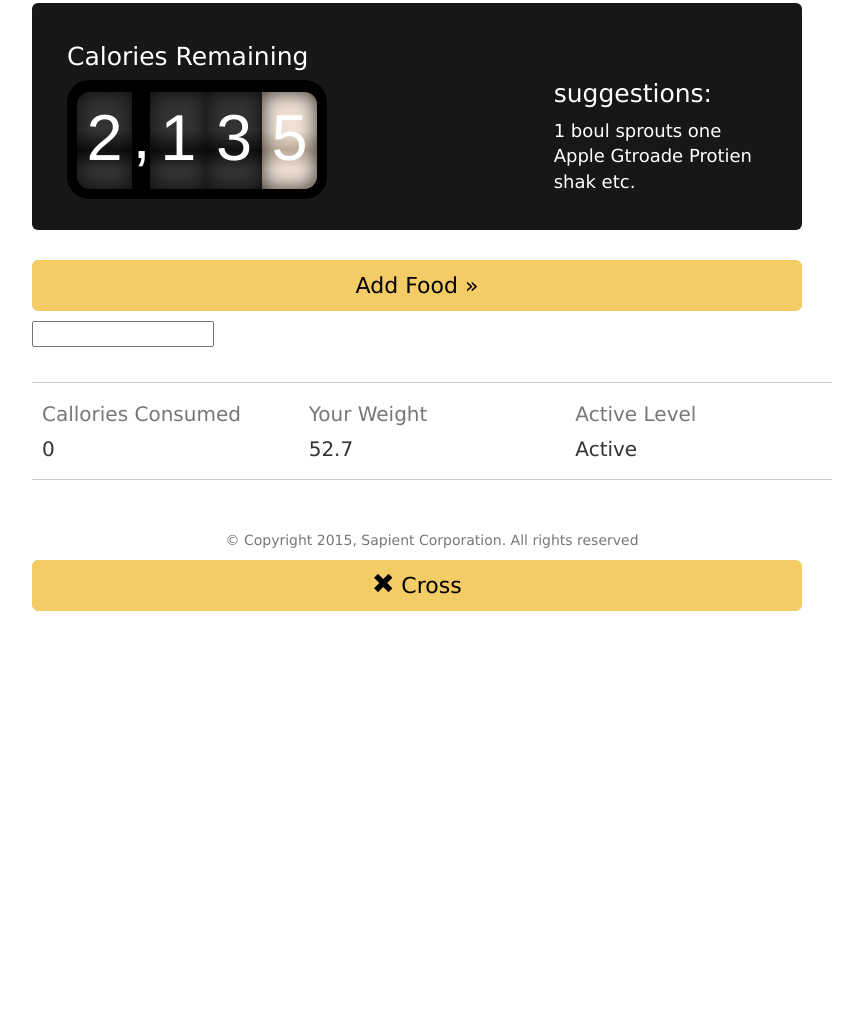
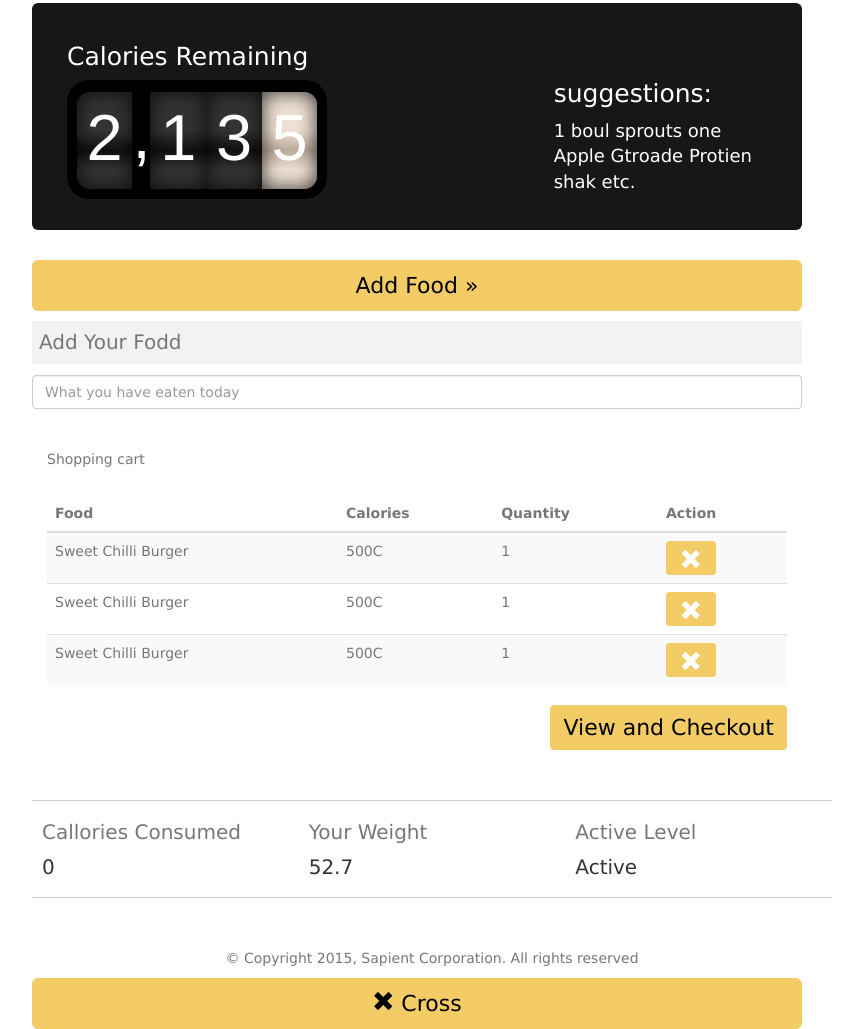
Before and after one commit to prakharu/mfit, a plain HTML site: page index.html in a window 1280 px wide. Shown: the part 653-1682 px from the top of the page, without its empty margins (223-1086 px from the left). Before the commit the page ends 1264 px from the top, so only its background shows below. Drawn offline with nearby package versions, Linux system fonts and the light colour scheme.

Commit message:
html changes food list changes

```diff
--- a/index.html
+++ b/index.html
@@ -205,7 +205,55 @@
 		  </div>
 		</div>
 		<p><a class="btn btn-primary btn-lg btn-block" href="#" role="button">Add Food &raquo;</a></p>
-    <input type="text" id="foodItem"/>
+
+ <div class="form-group age-container">
+				<label for="Age" class="form-field">Add Your Fodd </label>
+				<input  class="form-control" id="foodItem" placeholder="What you have eaten today">
+			  </div>
+
+
+    <div class="panel-heading">Shopping cart</div>
+    <div class="panel-body">
+      <table class="table table-striped table-hover">
+        <thead>
+          <tr>
+
+            <th>Food</th>
+            <th>Calories</th>
+            <th>Quantity</th>
+            <th>Action</th>
+          </tr>
+        </thead>
+        <tbody>
+          <tr>
+            <td>Sweet Chilli Burger</td>
+            <td>500C</td>
+            <td>1</td>
+                  <td><button class="btn btn-primary btn-sm btn-danger btn-block" style="width: 44%; height: 14%; line-height:0.428571;"  type="button">
+		<span aria-hidden="true" class="glyphicon glyphicon-remove"></span></button></td>
+
+          </tr>
+          <tr>
+			<td>Sweet Chilli Burger</td>
+           <td>500C</td>
+            <td>1</td>
+                  <td><button class="btn btn-primary btn-sm btn-danger btn-block" style="width: 44%; height: 14%; line-height:0.428571;"  type="button">
+		<span aria-hidden="true" class="glyphicon glyphicon-remove"></span></button></td>
+
+          </tr>
+             <tr>
+		<td>Sweet Chilli Burger</td>
+          <td>500C</td>
+            <td>1</td>
+                  <td><button class="btn btn-primary btn-sm btn-danger btn-block" style="width: 44%; height: 14%; line-height:0.428571;"  type="button">
+		<span aria-hidden="true" class="glyphicon glyphicon-remove"></span></button></td>
+
+          </tr>
+
+        </tbody>
+      </table>
+      <a href="#" class="btn btn-primary btn-bg pull-right">View and Checkout</a>
+    </div>
 	</div>
     <div class="container">
       <!-- Example row of columns -->
```
